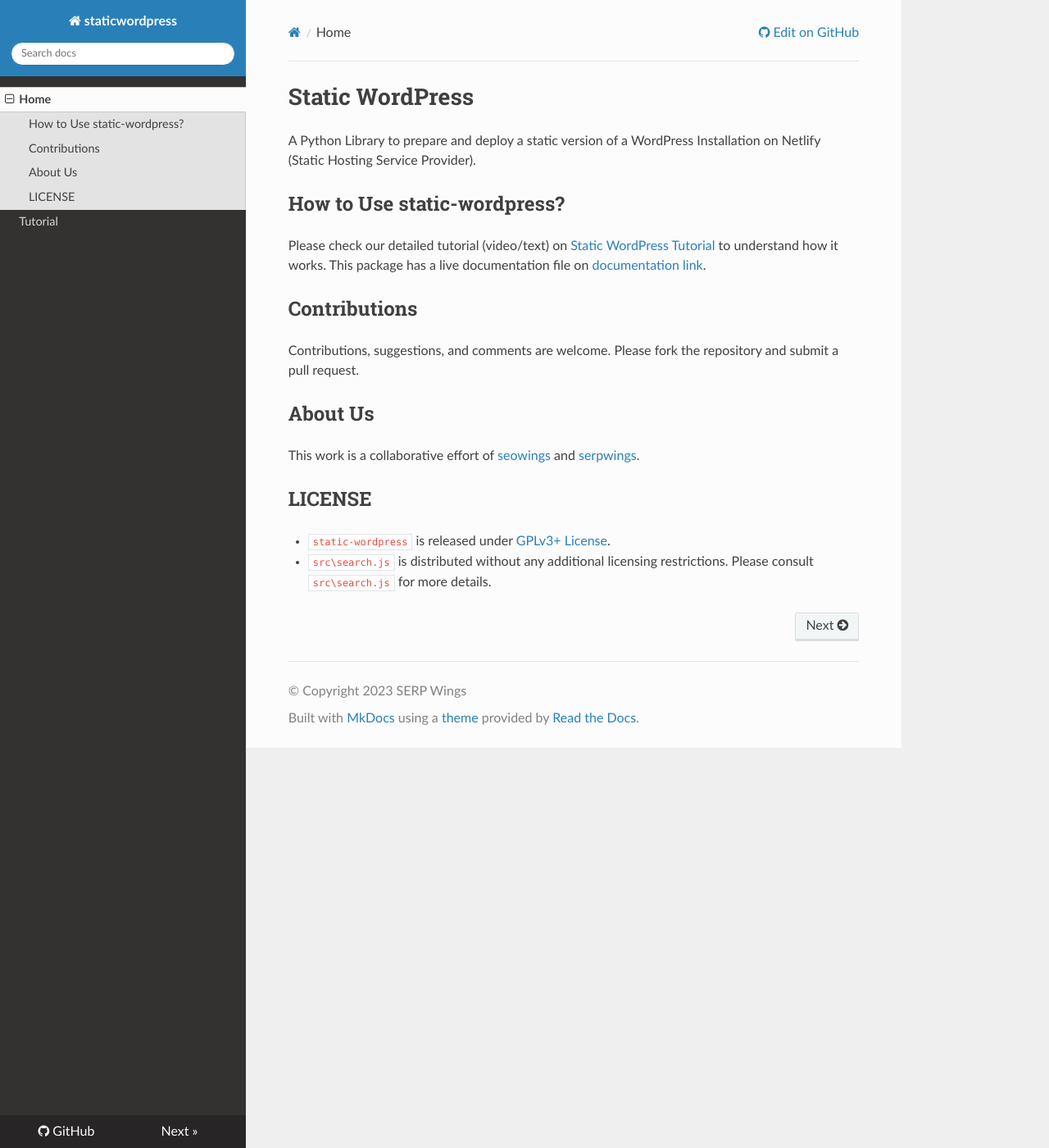
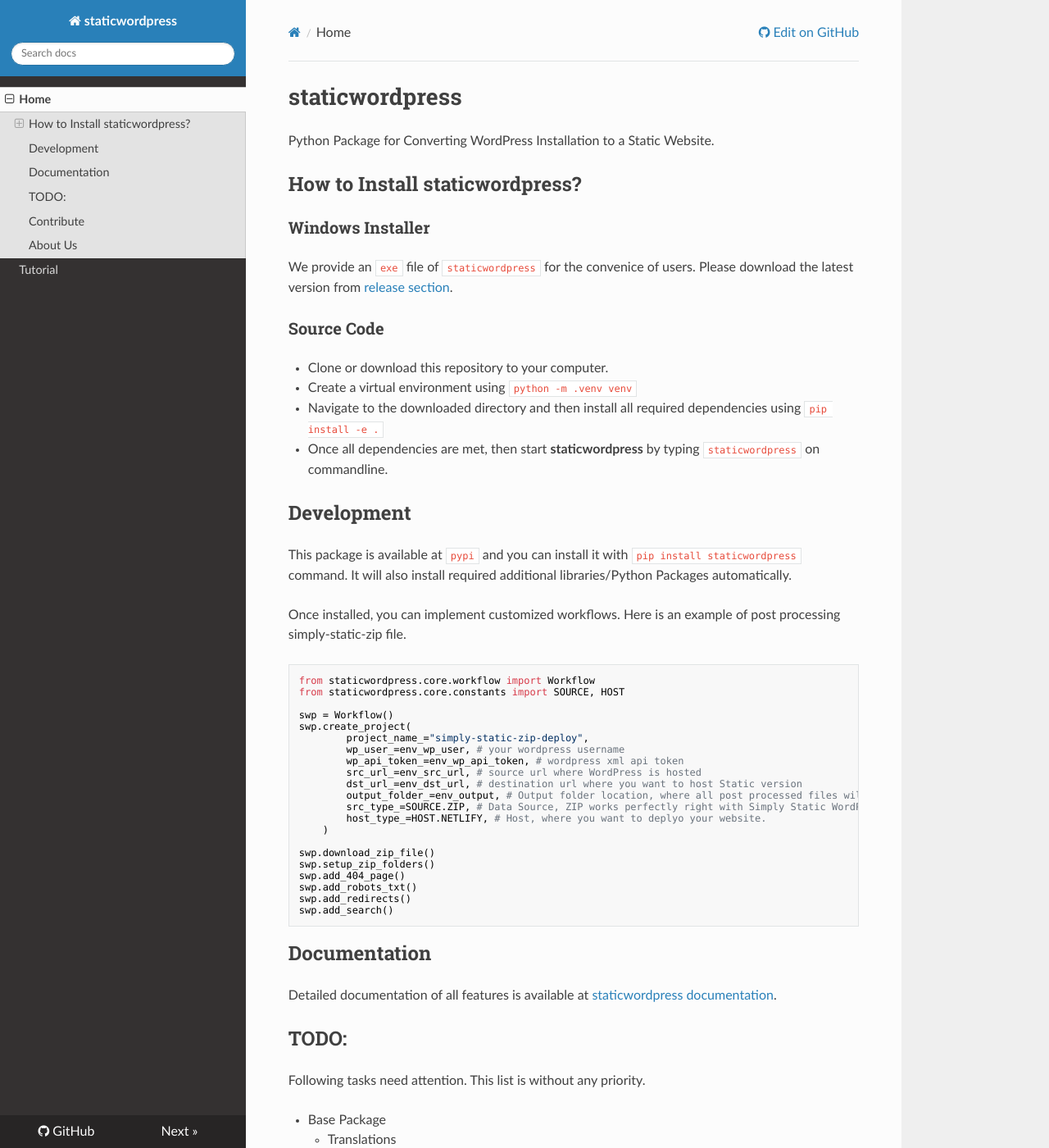
Before and after one commit to serpwings/static-wordpress, an MkDocs documentation site: the page built from docs/index.md, in a window 1280 px wide and 1400 px high. Shown: the whole window at 82% size. Built offline with MkDocs 1.6.1, drawn with Linux system fonts in a browser that asks for light colours; nearby versions of some CDN libraries; some of the changed text lies outside the part shown.

````diff
--- a/docs/index.md
+++ b/docs/index.md
@@ -1,21 +1,80 @@
-# Static WordPress
+# staticwordpress
 
-A Python Library to prepare and deploy a static version of a WordPress Installation on Netlify (Static Hosting Service Provider).
+Python Package for Converting WordPress Installation to a Static Website.
 
-## How to Use static-wordpress?
-Please check our detailed tutorial (video/text) on [Static WordPress Tutorial](https://www.seowings.org/simply-static-tutorial/){:target="_blank" rel="noopener"} to understand how it works. This package has a live documentation file on [documentation link](https://static-wordpress-docs.netlify.app/){:target="_blank" rel="noopener"}.
 
-## Contributions
+## How to Install staticwordpress?
 
-Contributions, suggestions, and comments are welcome. Please fork the repository and submit a pull request.
+### Windows Installer
 
+We provide an ``exe`` file of ``staticwordpress`` for the convenice of users. Please download the latest version from [release section](https://github.com/serpwings/staticwordpress/releases).
+
+
+### Source Code
+
+- Clone or download this repository to your computer.
+- Create a virtual environment using ``python -m .venv venv``
+- Navigate to the downloaded directory and then install all required dependencies using ``pip install -e .``
+- Once all dependencies are met, then start **staticwordpress** by typing ``staticwordpress`` on commandline.
+
+## Development
+
+This package is available at ``pypi`` and you can install it with ``pip install staticwordpress`` command. It will also install required additional libraries/Python Packages automatically.
+
+Once installed, you can implement customized workflows. Here is an example of post processing simply-static-zip file.
+
+```python
+from staticwordpress.core.workflow import Workflow
+from staticwordpress.core.constants import SOURCE, HOST
+
+swp = Workflow()
+swp.create_project(
+        project_name_="simply-static-zip-deploy",
+        wp_user_=env_wp_user, # your wordpress username
+        wp_api_token_=env_wp_api_token, # wordpress xml api token
+        src_url_=env_src_url, # source url where WordPress is hosted
+        dst_url_=env_dst_url, # destination url where you want to host Static version
+        output_folder_=env_output, # Output folder location, where all post processed files will be saved
+        src_type_=SOURCE.ZIP, # Data Source, ZIP works perfectly right with Simply Static WordPress Plugin
+        host_type_=HOST.NETLIFY, # Host, where you want to deplyo your website.
+    )
+
+swp.download_zip_file()
+swp.setup_zip_folders()
+swp.add_404_page()
+swp.add_robots_txt()
+swp.add_redirects()
+swp.add_search()
+```
+
+## Documentation
+
+Detailed documentation of all features is available at [staticwordpress documentation](https://serpwings.com/static-wordpress/).
+
+## TODO:
+
+Following tasks need attention. This list is without any priority.
+
+- Base Package
+    - Translations
+    - Redirects
+        - Vercel
+        - Cloudflare Pages
+        - others.
+    - 3rd Party Crawlers
+        - Process Folder data e.g. Simply Static
+    - Search
+        - Use Builint Interace
+        - Results for paramterized urls
+- Dcoumentation
+- GUI
+    - Recent Projects
+    - Improve Progressbar
+
+## Contribute
+
+Pull Requests, Feature Suggestions, and collaborations are welcome.
 
 ## About Us
 
-This work is a collaborative effort of [seowings](https://seowings.org/){:target="_blank" rel="noopener"} and [serpwings](https://serpwings.com/){:target="_blank" rel="noopener"}.
-
-
-## LICENSE
-
-- ``static-wordpress`` is released under [GPLv3+ License](https://github.com/serpwings/static-wordpress/blob/master/LICENSE).
-- ``src\search.js`` is distributed without any additional licensing restrictions. Please consult ``src\search.js`` for more details.
+This work is a collaborative effort of [seowings](https://www.seowings.org/), and [serpwings](https://serpwings.com/).
````
Also changed, not shown: README.md (+70 -15 lines).
